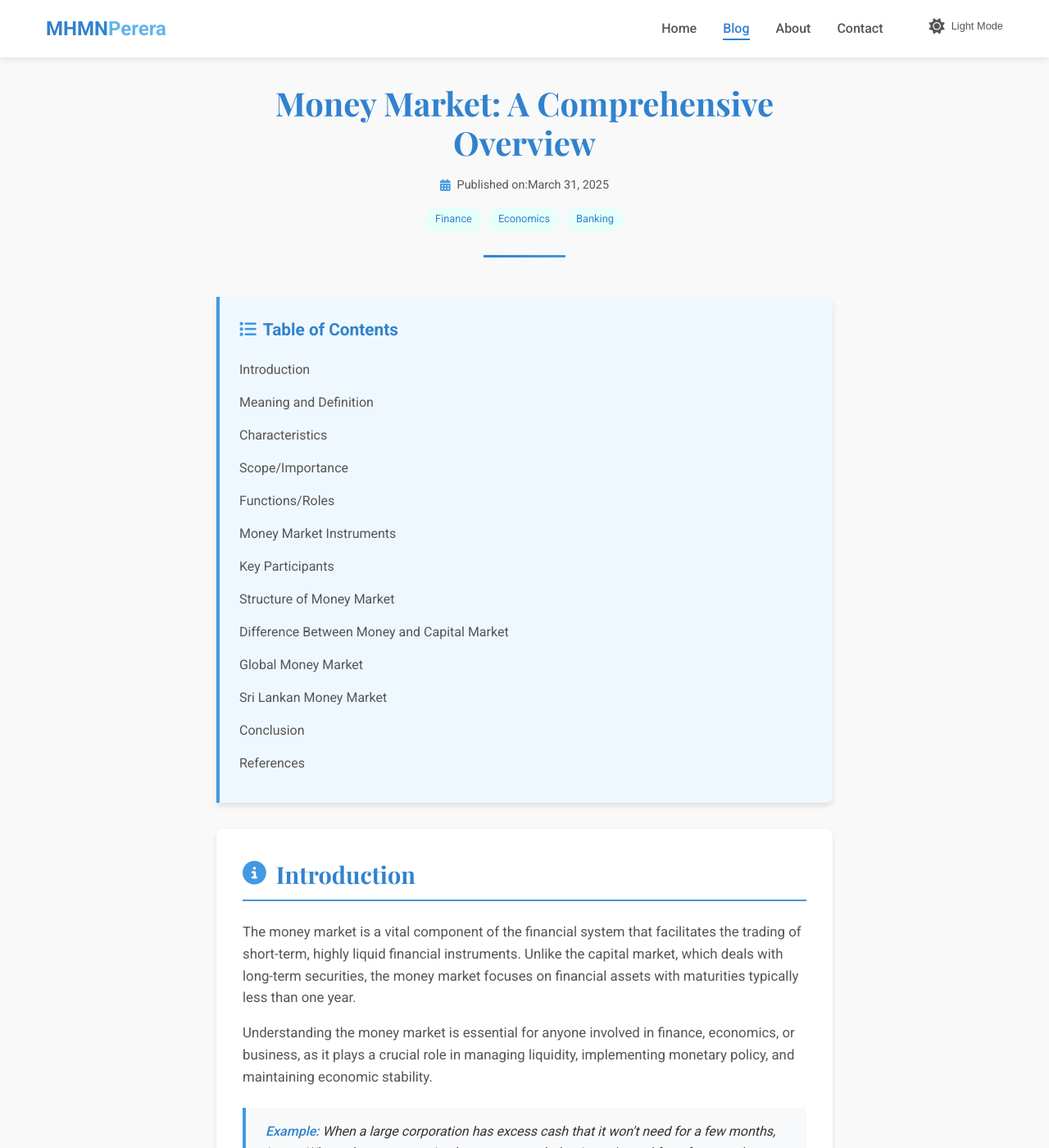
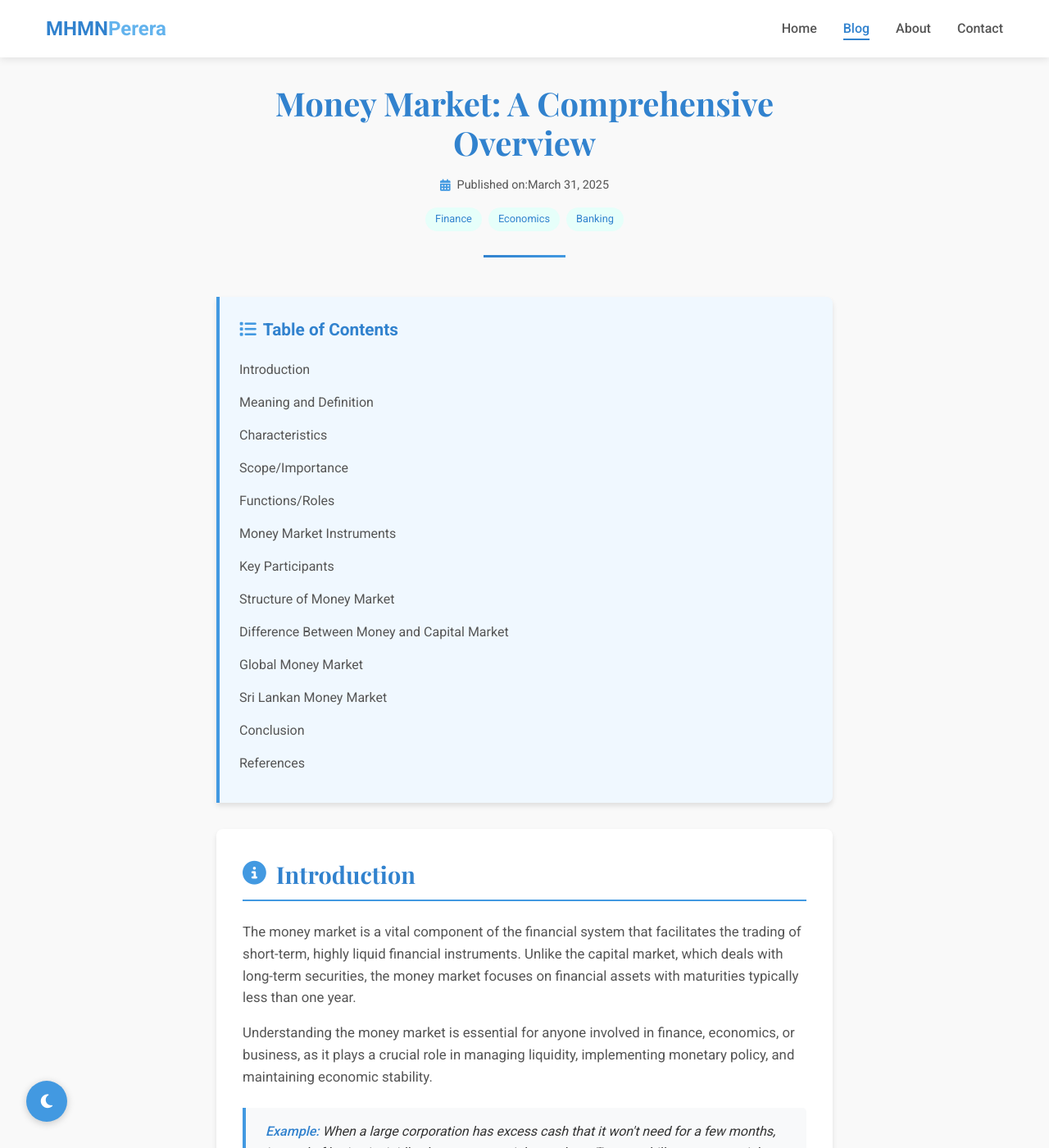
Before and after one commit to MHMNP2021/portfolio.github.io, a Jekyll site: the page blog/money-market.html, which Jekyll copies as it is, in a window 1280 px wide and 1400 px high. Shown: the whole window at 82% size. Built offline with Jekyll 4.4.1, drawn with Linux system fonts in a browser that asks for light colours; some of the changed text lies outside the part shown.

Commit message:
Update money-market.html

```diff
--- a/blog/money-market.html
+++ b/blog/money-market.html
@@ -168,29 +168,6 @@
     background-color: var(--accent-primary);
 }
 
-    /* Theme Toggle */
-    .theme-toggle {
-        background: none;
-        border: none;
-        color: var(--text-secondary);
-        font-size: 1.2rem;
-        cursor: pointer;
-        margin-left: 1.5rem;
-        transition: color 0.3s;
-        display: flex;
-        align-items: center;
-        gap: 0.5rem;
-    }
-
-    .theme-toggle span {
-        font-size: 0.8rem;
-        font-weight: 500;
-    }
-
-    .theme-toggle:hover {
-        color: var(--accent-primary);
-    }
-
 /* Mobile Menu */
 .mobile-menu-toggle {
     display: none;
@@ -677,6 +654,36 @@
     font-size: 1.2rem;
 }
 
+/* Theme Toggle Button (Floating) */
+.theme-toggle-float {
+    position: fixed;
+    bottom: 2rem;
+    left: 2rem;
+    background-color: var(--back-to-top-bg);
+    color: white;
+    width: 50px;
+    height: 50px;
+    border-radius: 50%;
+    display: flex;
+    justify-content: center;
+    align-items: center;
+    text-decoration: none;
+    box-shadow: 0 2px 10px rgba(0, 0, 0, 0.2);
+    cursor: pointer;
+    z-index: 99;
+    border: none;
+    transition: background-color 0.3s, transform 0.3s;
+}
+
+.theme-toggle-float:hover {
+    background-color: var(--back-to-top-hover);
+    transform: translateY(-5px);
+}
+
+.theme-toggle-float i {
+    font-size: 1.2rem;
+}
+
 /* Progress Bar */
 .progress-container {
     position: fixed;
@@ -789,9 +796,12 @@
         gap: 1rem;
     }
 
-        .back-to-top {
+    .back-to-top, .theme-toggle-float {
         bottom: 1.5rem;
-            right: 1.5rem;
+    }
+
+    .theme-toggle-float {
+        left: 1.5rem;
     }
 }
 
@@ -804,18 +814,21 @@
         font-size: 1.5rem;
     }
 
-        .back-to-top {
+    .back-to-top, .theme-toggle-float {
         bottom: 1rem;
-            right: 1rem;
         width: 45px;
         height: 45px;
+    }
+
+    .theme-toggle-float {
+        left: 1rem;
     }
 }
 
 /* Print Styles */
 @media print {
     .mobile-menu-toggle,
-        .theme-toggle,
+    .theme-toggle-float,
     .back-to-top,
     .progress-container,
     .post-navigation,
@@ -872,12 +885,6 @@
             <li><a href="../blog.html" class="active">Blog</a></li>
             <li><a href="../index.html#about">About</a></li>
             <li><a href="../index.html#contact">Contact</a></li>
-            <li>
-                <button class="theme-toggle" id="themeToggle">
-                    <i class="fas fa-sun"></i>
-                    <span>Light Mode</span>
-                </button>
-            </li>
         </ul>
     </nav>
 </header>
@@ -921,7 +928,7 @@
             <p>Understanding the money market is essential for anyone involved in finance, economics, or business, as it plays a crucial role in managing liquidity, implementing monetary policy, and maintaining economic stability.</p>
 
             <div class="example">
-                <strong>Example:</strong> When a large corporation has excess cash that it won't need for a few months, instea  When a large corporation has excess cash that it won't need for a few months, instead of letting it sit idle, the company might purchase Treasury bills or commercial paper in the money market, earning interest while maintaining liquidity.
+                <strong>Example:</strong> When a large corporation has excess cash that it won't need for a few months, instead of letting it sit idle, the company might purchase Treasury bills or commercial paper in the money market, earning interest while maintaining liquidity.
             </div>
         </section>
 
@@ -1381,6 +1388,11 @@
     </article>
 </main>
 
+<!-- Theme Toggle Button (Floating) -->
+<button class="theme-toggle-float" id="themeToggleFloat">
+    <i class="fas fa-moon"></i>
+</button>
+
 <a href="#" class="back-to-top" id="backToTop">
     <i class="fas fa-arrow-up"></i>
 </a>
@@ -1395,9 +1407,7 @@
 
 <script>
 // Theme toggle functionality
-    const themeToggle = document.getElementById('themeToggle');
-    const themeIcon = themeToggle.querySelector('i');
-    const themeText = themeToggle.querySelector('span');
+const themeToggleFloat = document.getElementById('themeToggleFloat');
 const htmlElement = document.documentElement;
 
 // Check for saved theme preference or use system preference
@@ -1406,26 +1416,29 @@
 
 function setTheme(isDark) {
     if (isDark) {
+        htmlElement.classList.remove('light-mode');
         htmlElement.classList.add('dark-mode');
-            themeIcon.classList.remove('fa-moon');
-            themeIcon.classList.add('fa-sun');
-            themeText.textContent = 'Light Mode';
+        themeToggleFloat.innerHTML = '<i class="fas fa-sun"></i>';
         localStorage.setItem('theme', 'dark');
     } else {
         htmlElement.classList.remove('dark-mode');
-            themeIcon.classList.remove('fa-sun');
-            themeIcon.classList.add('fa-moon');
-            themeText.textContent = 'Dark Mode';
+        htmlElement.classList.add('light-mode');
+        themeToggleFloat.innerHTML = '<i class="fas fa-moon"></i>';
         localStorage.setItem('theme', 'light');
     }
 }
 
+// Set initial theme
 if (savedTheme === 'dark' || (!savedTheme && prefersDarkMode)) {
     setTheme(true);
-    }
-
-    themeToggle.addEventListener('click', () => {
-        setTheme(!htmlElement.classList.contains('dark-mode'));
+} else {
+    setTheme(false);
+}
+
+// Toggle theme on button click
+themeToggleFloat.addEventListener('click', () => {
+    const isDarkMode = htmlElement.classList.contains('dark-mode');
+    setTheme(!isDarkMode);
 });
 
 // Mobile menu toggle
```
Lines whose indentation alone changed are shown as unchanged.
